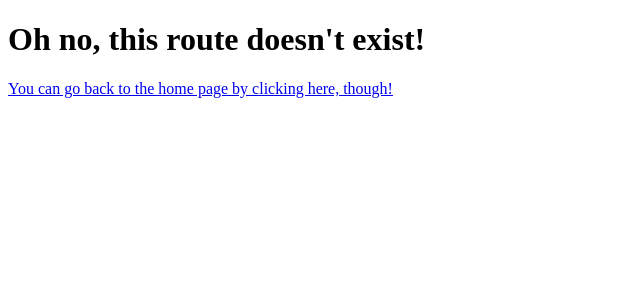
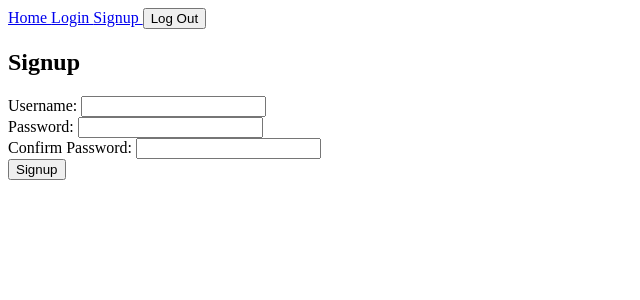
Before and after one commit to JBisquick/blog-api, a React (Vite) app in the folder odin-blog-client/: page /sign-up in a window 1280 px wide. Shown: the top 300 px of the page, without its empty margins (0-640 px from the left). Built offline with nearby package versions, Linux system fonts and the light colour scheme.

Commit message:
Add sign up form

```diff
--- a/odin-blog-client/src/Router.jsx
+++ b/odin-blog-client/src/Router.jsx
@@ -1,5 +1,6 @@
 import App from './App';
 import Login from './components/Login'
+import Signup from './components/Signup'
 import ErrorPage from './ErrorPage';
 
 const routes = [
@@ -12,6 +13,11 @@ const routes = [
     path: '/log-in',
     element: <Login />,
     errorElement: <ErrorPage />
+  },
+  {
+    path: '/sign-up',
+    element: <Signup />,
+    errorElement: <ErrorPage />
   }
 ];
 
--- a/odin-blog-client/src/components/Navigation.jsx
+++ b/odin-blog-client/src/components/Navigation.jsx
@@ -7,7 +7,6 @@ function Navigation() {
 
   useEffect(() => {
     setValid(validateToken());
-    console.log(valid);
   },[])
 
   const handleLogout = () => {
--- /dev/null
+++ b/odin-blog-client/src/components/Signup.jsx
@@ -0,0 +1,85 @@
+import Navigation from './Navigation';
+import { Navigate } from 'react-router-dom';
+import { useState } from 'react';
+
+function Login() {
+  const [username, setUsername] = useState('');
+  const [password, setPassword] = useState('');
+  const [confPassword, setConfPassword] = useState('');
+  const [navigate, setNavigate] = useState(false);
+  const [message, setMessage] = useState([]);
+
+  const handleSubmit = (e) => {
+    e.preventDefault();
+    const requestOptions = {
+      method: 'post',
+      headers: { 'Content-Type': 'application/json' },
+      body: JSON.stringify({
+        username: username,
+        password: password,
+        conf_password: confPassword
+      }),
+    }
+    fetch('http://localhost:3000/signup', requestOptions)
+      .then((response) => {
+        if (response.status >= 400) {
+          throw new Error('server error');
+        }
+        return response.json();
+      })
+      .then((data) => {
+        setUsername('');
+        setPassword('');
+        if (data.errors) {
+          setMessage(data.errors);
+        } else {
+          setNavigate(true)
+        }
+      });
+  }
+
+  if (navigate) {
+    return <Navigate to="/log-in" />;
+  }
+
+  return (
+    <>
+    <Navigation></Navigation>
+    <h2>Signup</h2>
+    <form onSubmit={handleSubmit}>
+      <div>
+        <label htmlFor='username'>Username: </label>
+        <input id='username'
+          name='username'
+          type='username'
+          value={username}
+          onChange={(e) => setUsername(e.target.value)}
+          required />
+      </div>
+      <div>
+        <label htmlFor='password'>Password: </label>
+        <input id='password'
+          name='password'
+          type='password'
+          value={password}
+          onChange={(e) => setPassword(e.target.value)}
+          required />
+      </div>
+      <div>
+        <label htmlFor='conf_password'>Confirm Password: </label>
+        <input id='conf_password'
+          name='conf_password'
+          type='password'
+          value={confPassword}
+          onChange={(e) => setConfPassword(e.target.value)}
+          required />
+      </div>
+      <button type='submit'>Signup</button>
+    </form>
+    {message.map((error) =>
+        <p key={error.msg}>{error.msg}</p>)}
+    </>
+  );
+}
+
+export default Login;
```
